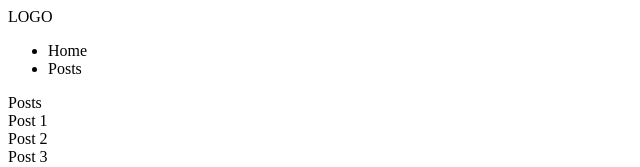
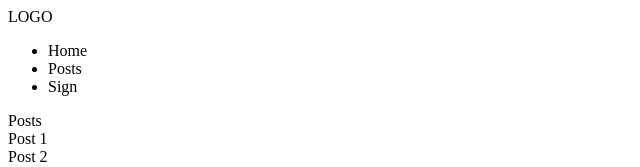
Before and after one commit to Meowveloper/mern-stack, a React (Create React App) app in the folder chapter-5/spa-react/: page / in a window 1280 px wide. Shown: the top 167 px of the page, without its empty margins (0-640 px from the left). Built offline with nearby package versions, Linux system fonts and the light colour scheme.

Commit message:
modal close, open

```diff
--- a/chapter-5/spa-react/public/index.html
+++ b/chapter-5/spa-react/public/index.html
@@ -28,6 +28,7 @@
   </head>
   <body>
     <noscript>You need to enable JavaScript to run this app.</noscript>
+	<div id="modal"></div>
     <div id="root"></div>
     <!--
       This HTML file is a template.
--- a/chapter-5/spa-react/src/App.tsx
+++ b/chapter-5/spa-react/src/App.tsx
@@ -5,15 +5,21 @@ import ModalManager from "./classes/ModalManager";
 import { useState } from "react";
 
 function App() {
-	const [modalManager, setModalManager] = useState(new ModalManager(false));
+	const [modalManager, setModalManager] = useState<ModalManager>(new ModalManager(false));
 	return (
 			<>
-				<Navbar></Navbar>
+				<Navbar modalManager={modalManager} setModalManager={setModalManager}></Navbar>
 				<main>
 					<PostList classes="mt-5"></PostList>
 				</main>
 				{ modalManager.show && <Modal>
-					<div className='w-[30%] bg-white shadow-sm rounded-lg p-9'>Zoom Class is available now</div>
+					<div className='w-[30%] bg-white shadow-sm rounded-lg p-9'>
+						Zoom Class is available now
+						<div>
+							<button onClick={() => { modalManager.control(false, setModalManager) }} className='bg-green-300 w-[151px] h-[44px]'>Close Modal</button>
+						</div>
+					</div>
+
 				</Modal> }
 
 			</>
--- a/chapter-5/spa-react/src/components/Navbar.tsx
+++ b/chapter-5/spa-react/src/components/Navbar.tsx
@@ -1,12 +1,17 @@
-import React from 'react'
-
-export default function Navbar() {
+import React from 'react';
+import ModalManager from "../classes/ModalManager";
+interface Props {
+	modalManager : ModalManager;
+	setModalManager : React.Dispatch<React.SetStateAction<ModalManager>>;
+}
+export default function Navbar(props : Props) {
   return (
     <nav className='flex justify-between px-3 items-center bg-lime-300'>
         <div className='font-bold text-[34px]'>LOGO</div>
         <ul className='flex justify-start items-center gap-4'>
           <li>Home</li>
           <li>Posts</li>
+		  <li className='cursor-pointer' onClick={ () => { props.modalManager.control(true, props.setModalManager) } }>Sign</li>
         </ul>
     </nav>
   )
--- a/chapter-5/spa-react/src/components/general/Modal.tsx
+++ b/chapter-5/spa-react/src/components/general/Modal.tsx
@@ -1,12 +1,16 @@
 import React, { ReactNode } from 'react'
+import ReactDom from 'react-dom';
 interface Props {
     children? : ReactNode
 }
 
 export default function Modal(props : Props) {
+	const modalPortal = document.getElementById('modal');
+	if(!!!modalPortal) return null;
   return (
+	ReactDom.createPortal(
     <div className='w-full h-full fixed top-0 left-0 flex justify-center items-center' style={{ backgroundColor : 'rgba(0,0,0,0.5)' }}>
         { props.children }
-    </div>
+    </div>, modalPortal)
   )
 }
```
